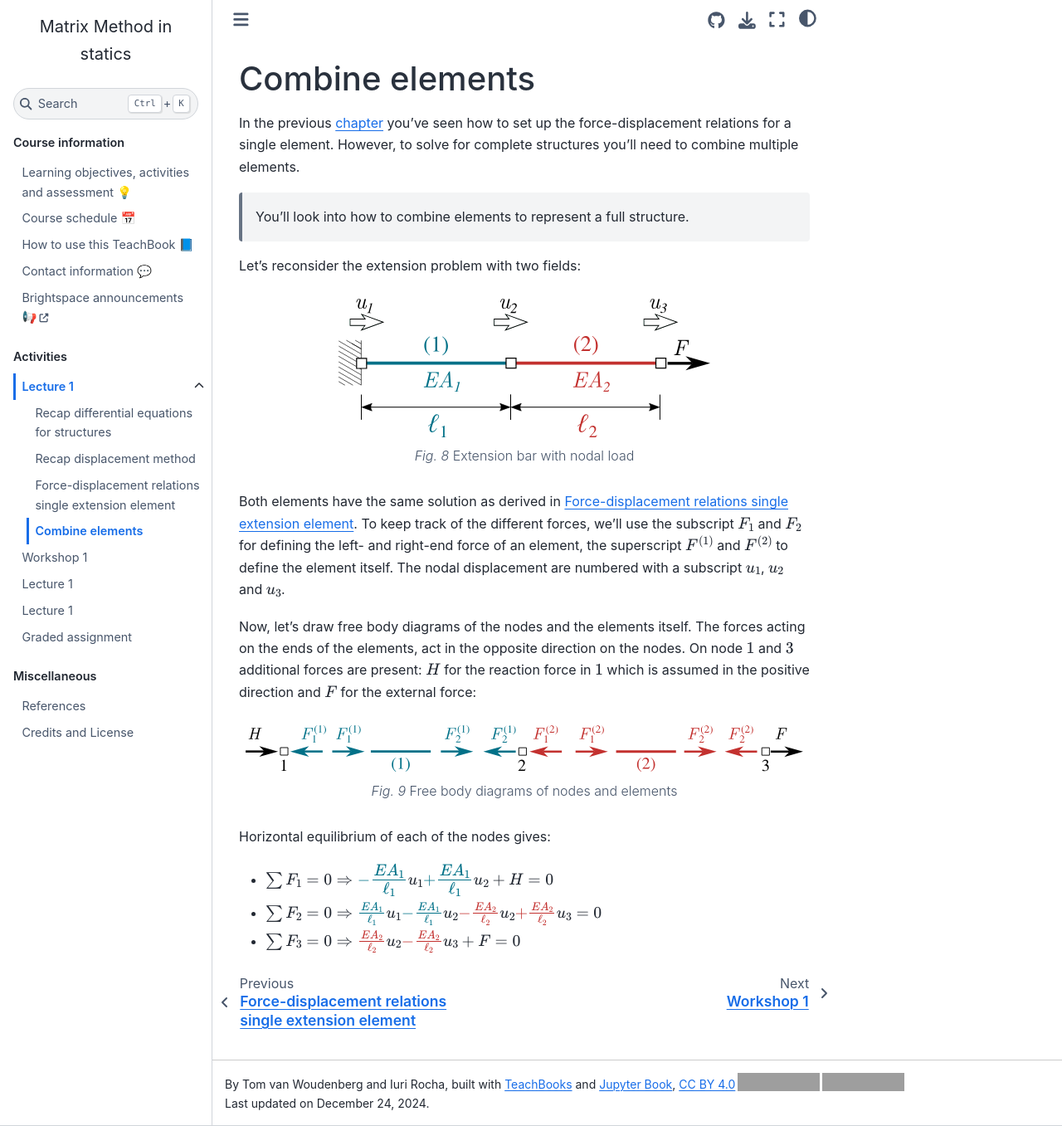
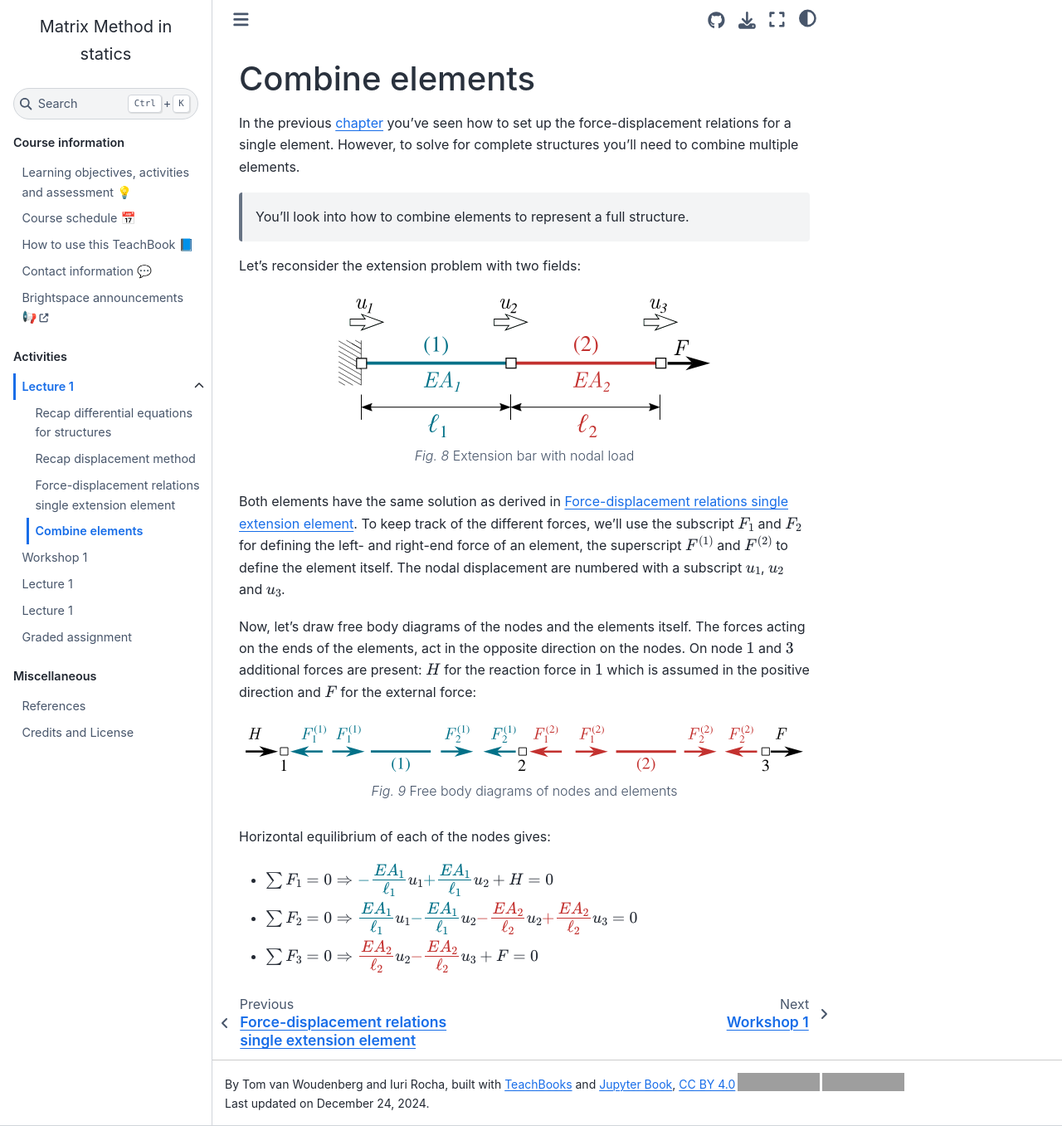
Before and after one commit to sophietenhoor/book, a Jupyter Book: the page built from book/lecture1/combine.md, in a window 1280 px wide and 1357 px high. Shown: the whole window at 83% size. Built offline with Jupyter Book 1.0.4 settings and Sphinx 7.4.7 and the Sphinx Book theme 1.1.4, drawn with Linux system fonts in a browser that asks for light colours; pages that are not in the unit, such as notebooks, are missing from menus; comment, search, counter and statistics services are not loaded; grey boxes are pictures that could not be loaded.

Commit message:
Update combine.md

```diff
--- a/book/lecture1/combine.md
+++ b/book/lecture1/combine.md
@@ -27,5 +27,5 @@ Free body diagrams of nodes and elements
 Horizontal equilibrium of each of the nodes gives:
 
 - $\sum F_1 = 0 \Rightarrow {\cA\color{cA}-\cfrac{EA_1}{\ell_1}}u_1 {\cA\color{cA} + \cfrac{EA_1}{\ell_1}}u_2 + H=0$
-- $\sum F_2 = 0 \Rightarrow {\cA\color{cA}\frac{EA_1}{\ell_1}}u_1 {\cA\color{cA} - \frac{EA_1}{\ell_1}}u_2 {\cB\color{cB} -\frac{EA_2}{\ell_2}}u_2 {\cB\color{cB} + \frac{EA_2}{\ell_2}}u_3 =0$
-- $\sum F_3 = 0 \Rightarrow {\cB\color{cB}\frac{EA_2}{\ell_2}}u_2 {\cB\color{cB} - \frac{EA_2}{\ell_2}}u_3 + F=0$
+- $\sum F_2 = 0 \Rightarrow {\cA\color{cA}\cfrac{EA_1}{\ell_1}}u_1 {\cA\color{cA} - \cfrac{EA_1}{\ell_1}}u_2 {\cB\color{cB} -\cfrac{EA_2}{\ell_2}}u_2 {\cB\color{cB} + \cfrac{EA_2}{\ell_2}}u_3 =0$
+- $\sum F_3 = 0 \Rightarrow {\cB\color{cB}\cfrac{EA_2}{\ell_2}}u_2 {\cB\color{cB} - \cfrac{EA_2}{\ell_2}}u_3 + F=0$
```
